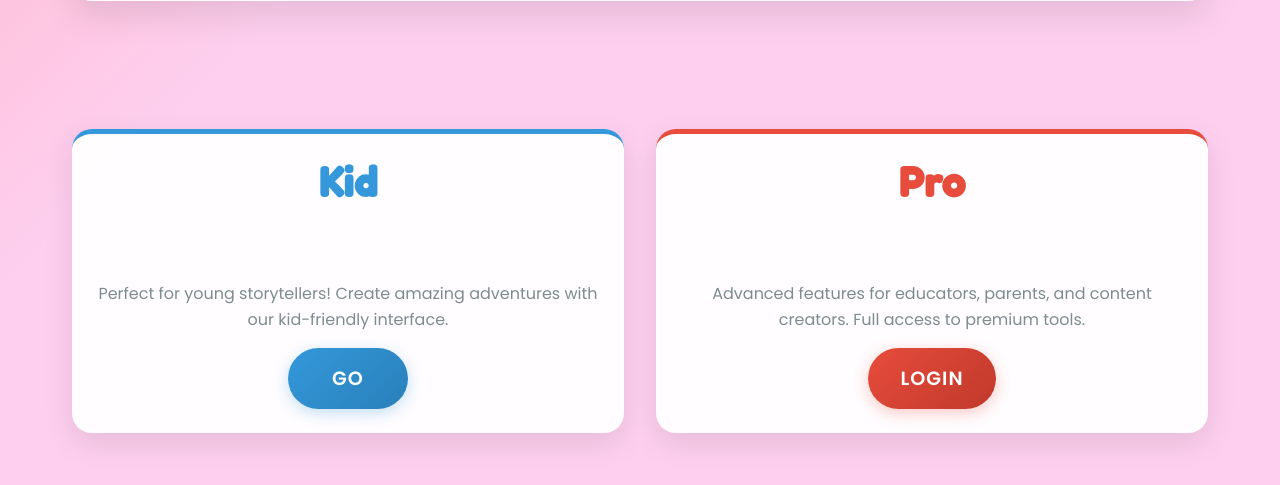
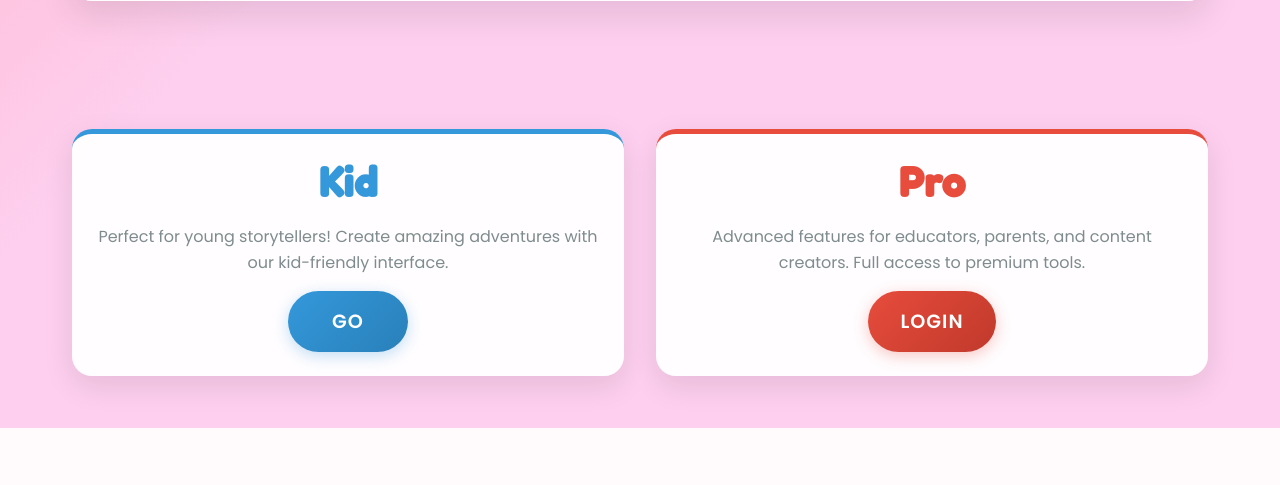
Before and after one commit to corrze/Imaginarium, a Flask app: page / in a window 1280 px wide. Shown: the part 1185-1670 px from the top of the page. After the commit the page ends 1613 px from the top, so only its background shows below. Run offline with Flask 3, Linux system fonts and the light colour scheme.

Commit message:
fixed kid/ pro margin

```diff
--- a/public/static/css/pages/about.css
+++ b/public/static/css/pages/about.css
@@ -121,7 +121,7 @@
     transition: transform 0.3s ease, box-shadow 0.3s ease;
     display: flex;
     flex-direction: column;
-    min-height: 300px;
+    min-height: 200px;
 }
 
 .version-panel:hover {
@@ -160,13 +160,12 @@
     flex-grow: 1;
     display: flex;
     flex-direction: column;
-    justify-content: center;
     align-items: center;
     text-align: center;
 }
 
 .placeholder-content {
-    margin-bottom: 1rem;
+    display: none;
 }
 
 .wavy-line {
--- a/public/static/css/pages/login.css
+++ b/public/static/css/pages/login.css
@@ -15,7 +15,7 @@
     margin-bottom: 3rem;
     background: rgba(255, 255, 255, 0.95);
     border-radius: 20px;
-    padding: 3rem;
+    padding: 2rem;
     box-shadow: 0 15px 35px rgba(0,0,0,0.1);
 }
 
```
